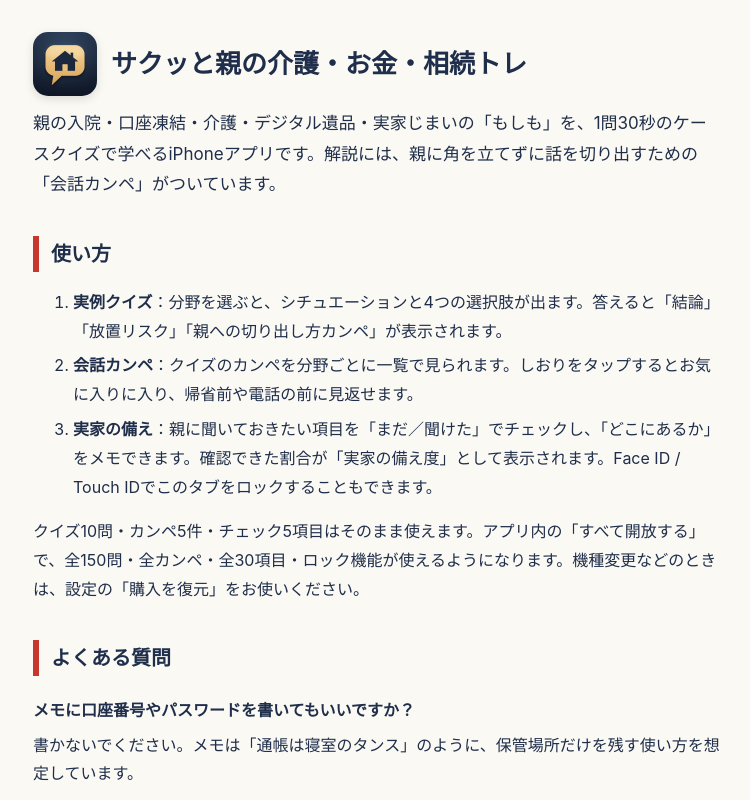
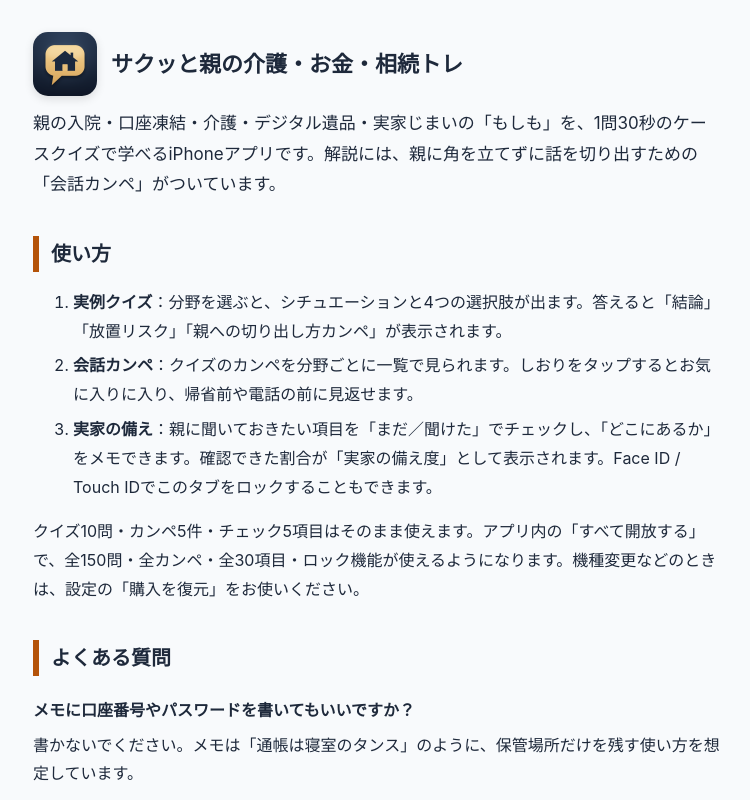
Before and after one commit to tajimaru1209/oyasonae-site, a plain HTML site: page index.html in a window 1280 px wide. Shown: the top 800 px of the page, without its empty margins (263-1013 px from the left). Drawn offline with Linux system fonts and the light colour scheme.

Commit message:
App colors

```diff
--- a/style.css
+++ b/style.css
@@ -1,10 +1,10 @@
-:root{--bg:#FBF9F4;--ink:#1F2E4A;--sub:#6B7587;--yellow:#C8372D;--card:#fff;--line:rgba(0,0,0,.08)}
+:root{--bg:#F8FAFC;--ink:#1E293B;--sub:#64748B;--yellow:#B45309;--card:#fff;--line:rgba(0,0,0,.08)}
 *{box-sizing:border-box}
 body{margin:0;background:var(--bg);color:var(--ink);font-family:-apple-system,BlinkMacSystemFont,"Hiragino Sans","Hiragino Kaku Gothic ProN",sans-serif;line-height:1.8;font-size:16px}
 main{max-width:720px;margin:0 auto;padding:32px 16px 48px}
 header{display:flex;align-items:center;gap:14px;margin-bottom:12px}
 header img{width:64px;height:64px;border-radius:15px;box-shadow:0 3px 10px rgba(0,0,0,.12)}
-h1{font-size:26px;margin:0}
+h1{font-size:22px;margin:0;line-height:1.4}
 h2{font-size:20px;margin:36px 0 10px;padding-left:12px;border-left:6px solid var(--yellow)}
 h3{font-size:16px;margin:20px 0 4px}
 p,li{margin:6px 0}
```
